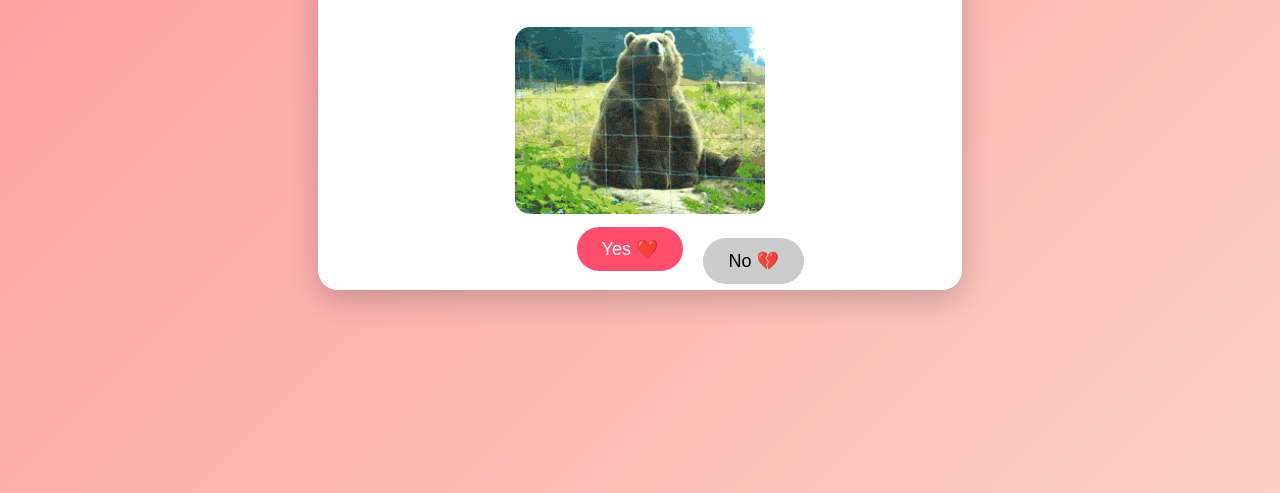
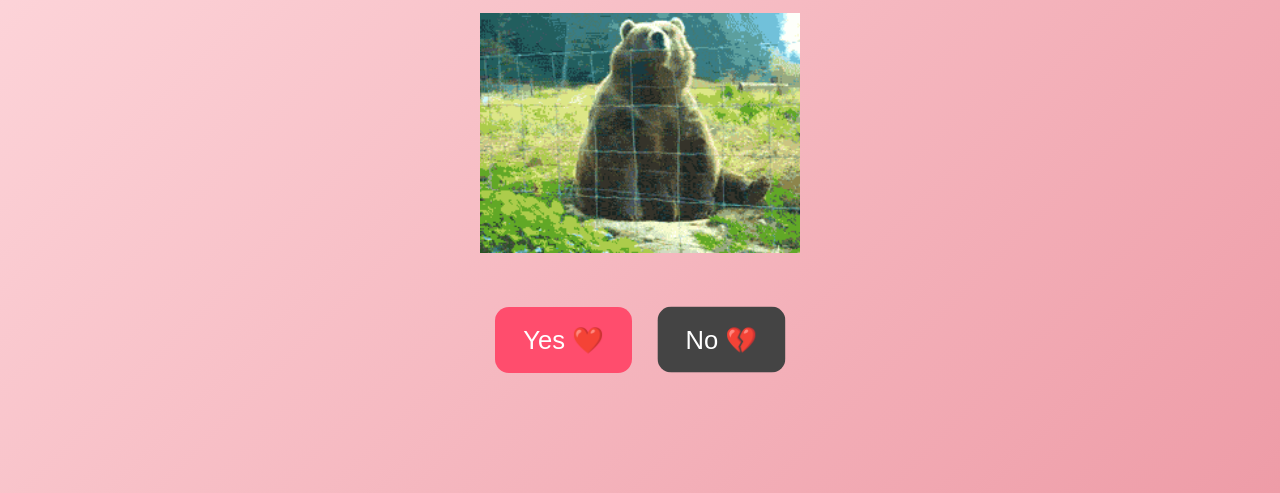
Before and after one commit to 3imilkhodja-coder/du3du3-, a plain HTML site: page index.html in a window 1280 px wide. Shown: the part 307-800 px from the top of the page. Drawn offline with Linux system fonts and the light colour scheme.

Commit message:
Update style.css

```diff
--- a/style.css
+++ b/style.css
@@ -1,51 +1,104 @@
-body {
-  margin: 0;
-  height: 100vh;
-  background: linear-gradient(135deg, #ff9a9e, #fad0c4);
-  display: flex;
-  justify-content: center;
-  align-items: center;
+* {
+  box-sizing: border-box;
   font-family: Arial, sans-serif;
 }
 
+body {
+  margin: 0;
+  width: 100vw;
+  height: 100vh;
+  background: linear-gradient(135deg, #ffdde1, #ee9ca7);
+  display: flex;
+  align-items: center;
+  justify-content: center;
+  overflow: hidden;
+}
+
+/* MAIN CONTAINER */
 .container {
-  background: white;
-  padding: 30px 40px;
-  border-radius: 20px;
+  width: 100%;
+  max-width: 420px;
   text-align: center;
-  box-shadow: 0 10px 30px rgba(0,0,0,0.2);
+  padding: 20px;
 }
 
 h1 {
-  color: #ff4d6d;
+  font-size: 2.4rem;
+  margin-bottom: 20px;
 }
 
+.love-gif {
+  width: 85%;
+  max-width: 320px;
+  margin: 20px auto;
+}
+
+/* BUTTONS */
 .buttons {
-  margin-top: 20px;
+  display: flex;
+  justify-content: center;
+  gap: 25px;
+  margin-top: 30px;
+}
+
+.yes, .no {
+  font-size: 1.6rem;
+  padding: 18px 28px;
+  border-radius: 14px;
+  border: none;
+  cursor: pointer;
 }
 
 .yes {
   background: #ff4d6d;
   color: white;
-  padding: 12px 25px;
-  border-radius: 30px;
   text-decoration: none;
-  font-size: 18px;
-  margin-right: 20px;
 }
 
 .no {
-  background: #ccc;
-  border: none;
-  padding: 12px 25px;
-  border-radius: 30px;
-  font-size: 18px;
-  position: absolute;
-  cursor: pointer;
+  background: #444;
+  color: white;
 }
 
-img {
-  width: 250px;
-  margin-top: 20px;
-  border-radius: 15px;
+/* HARD VIBRATION */
+.vibrate {
+  animation: vibrate 0.15s infinite;
 }
+
+@keyframes vibrate {
+  0% { transform: translate(0); }
+  25% { transform: translate(-3px, 3px); }
+  50% { transform: translate(3px, -3px); }
+  75% { transform: translate(-3px, -3px); }
+  100% { transform: translate(3px, 3px); }
+}
+
+/* EMOJI OVERLAY */
+#emoji-layer {
+  position: fixed;
+  top: 0;
+  left: 0;
+  width: 100vw;
+  height: 100vh;
+  pointer-events: none;
+  display: none;
+  z-index: 999;
+}
+
+/* FLOATING EMOJIS */
+.cry-emoji {
+  position: absolute;
+  font-size: 3.5rem;
+  animation: float 1s linear forwards;
+}
+
+@keyframes float {
+  from {
+    transform: translateY(0);
+    opacity: 1;
+  }
+  to {
+    transform: translateY(80px);
+    opacity: 0;
+  }
+}
```
